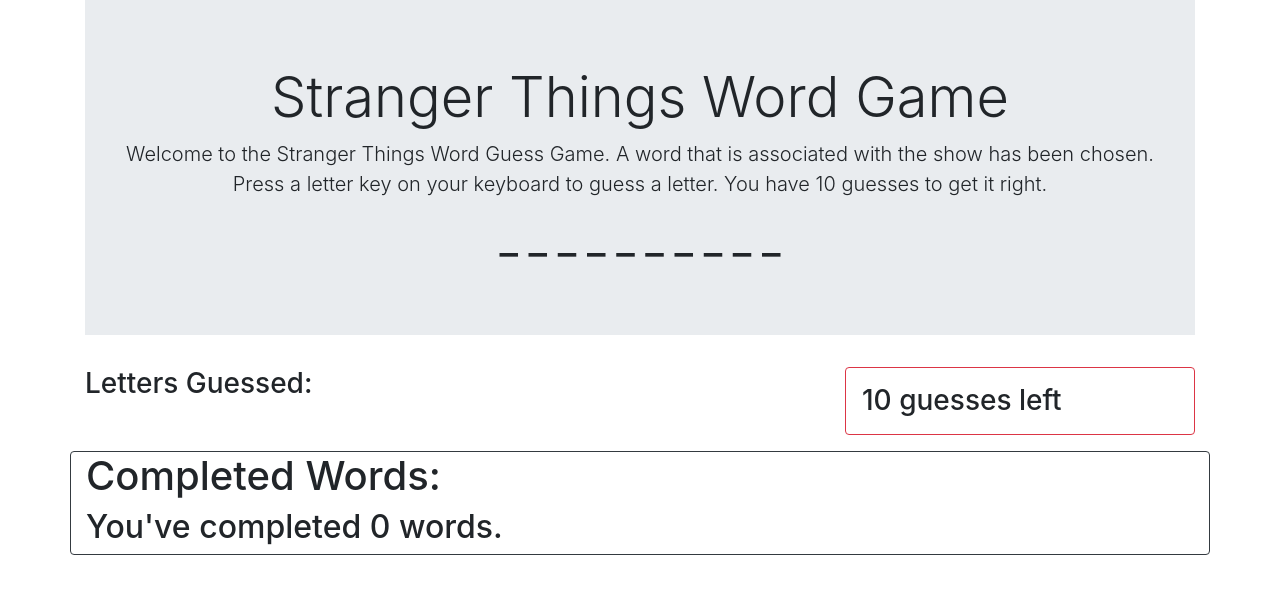
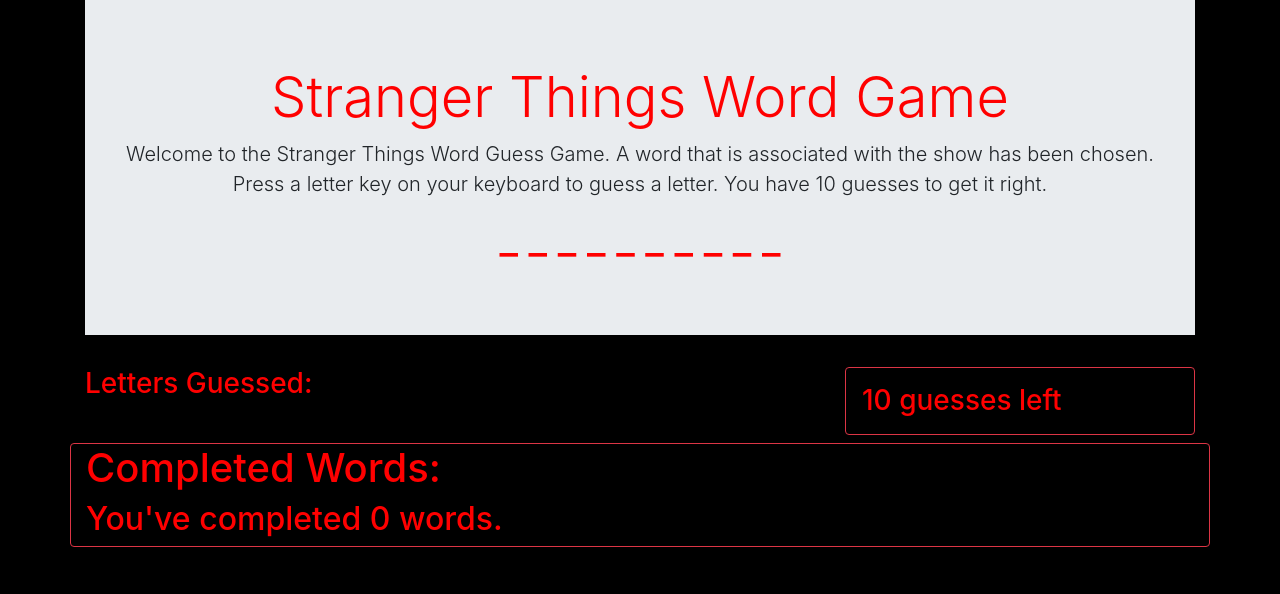
Before and after one commit to dirkcallaway/Word-Guess-Game, a plain HTML site: page index.html in a window 1280 px wide. Drawn offline with nearby package versions, Linux system fonts and the light colour scheme.

Commit message:
Changed a few style colors and added a sound

```diff
--- a/assets/css/style.css
+++ b/assets/css/style.css
@@ -0,0 +1,9 @@
+body {
+    background-color: black;
+}
+
+h1,
+h2,
+h3 {
+    color:red;
+}
--- a/assets/javascript/game.js
+++ b/assets/javascript/game.js
@@ -24,6 +24,8 @@
 var numberOfGuesses;
 var newGame = false;
 var completedWords = [];
+
+var soundYeah = new Audio("assets/yeah.mp3");
 
 var dashes = document.getElementById("dashed-letters");
 var gletters = document.getElementById("guessed-letters");
@@ -73,6 +75,7 @@
     var twStr = targetWordArray.toString();
     var dwStr = dashedWord.toString();
     if (twStr === dwStr) {
+        soundYeah.play();
         //Add Target word to "Completed Words" div in HTML
         completedWords.push(targetWord);
         completedWordsList.textContent = completedWords;
--- a/index.html
+++ b/index.html
@@ -53,8 +53,8 @@
     </div>
 
     <!--Row Containing Completed Words & Score-->
-    <div class="row pt-2">
-      <div class="col-md-12 border border-dark rounded">
+    <div class="row">
+      <div class="col-md-12 border border-danger rounded">
         <h1>Completed Words:</h1>
         <h2 id="completed-words">You've completed 0 words.</h2>
       </div>
```
Also changed, not shown: 1 other file.
